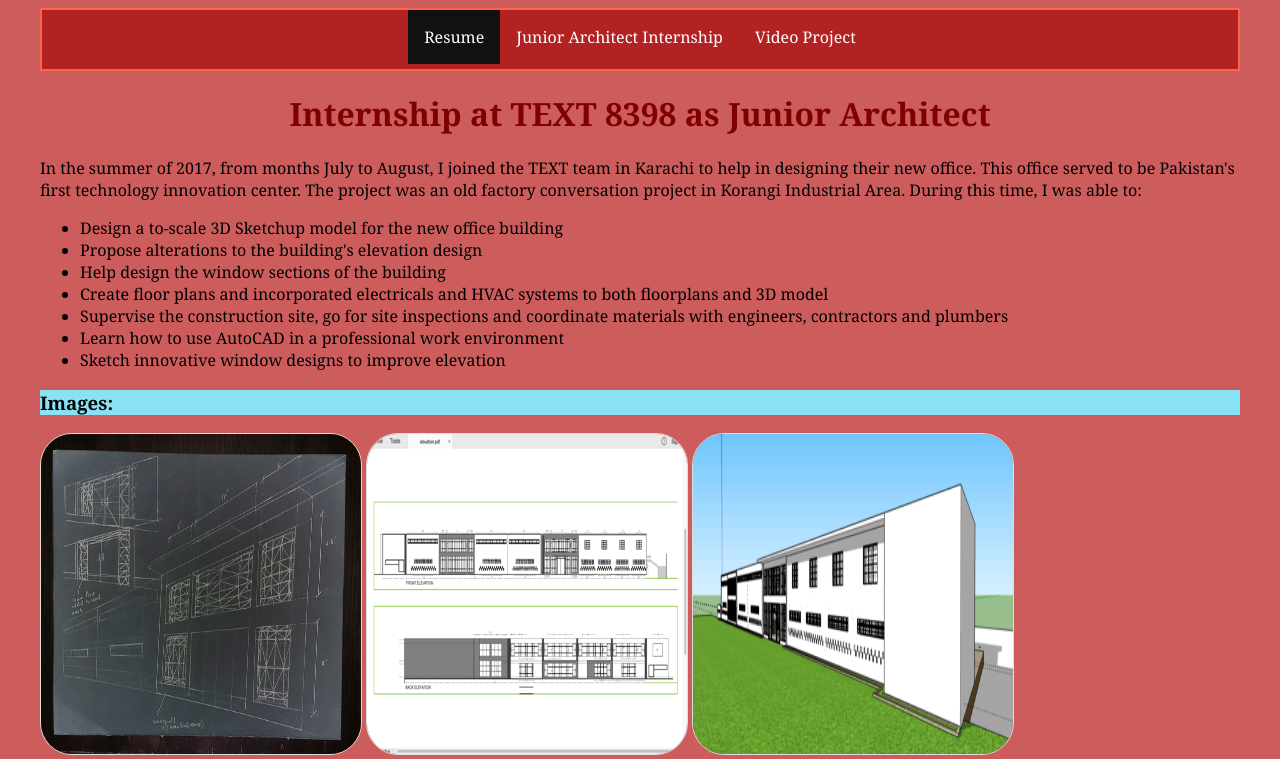
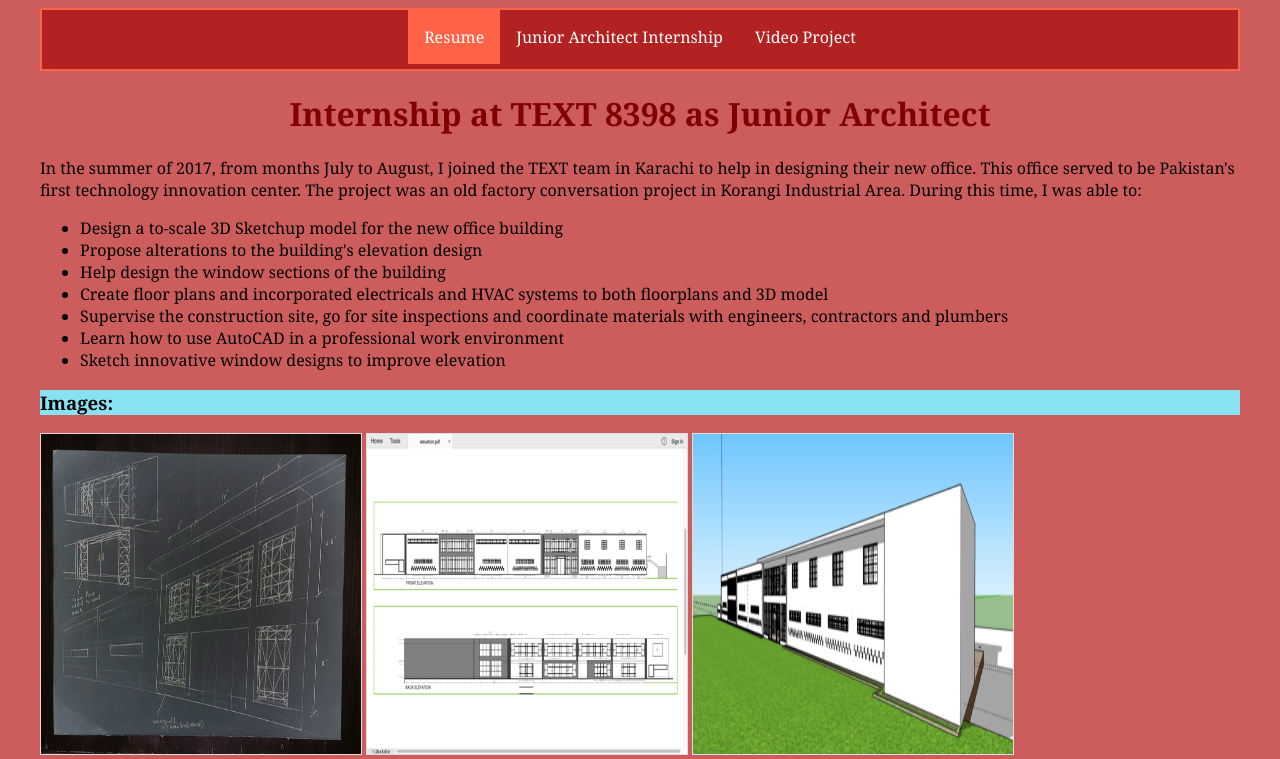
Before and after one commit to nhussain2/itmd361-project2, a plain HTML site: page internship.html in a window 1280 px wide. In both pictures the pointer is over the link "Resume". Shown: the top 759 px of the page. Drawn offline with Linux system fonts and the light colour scheme.

Commit message:
change hover

```diff
--- a/style.css
+++ b/style.css
@@ -36,14 +36,13 @@ h1 {
 }
 
 .nav li a:hover {
-	background-color: #111111;
+	background-color: #FF6347;
 }
 
 img{
 	width: 20em;
 	height: 20em;
 	border: 1px solid #ddd;
-	border-radius: 2em;
 }
 h3{
  	background-color: #89E2F3;
```
